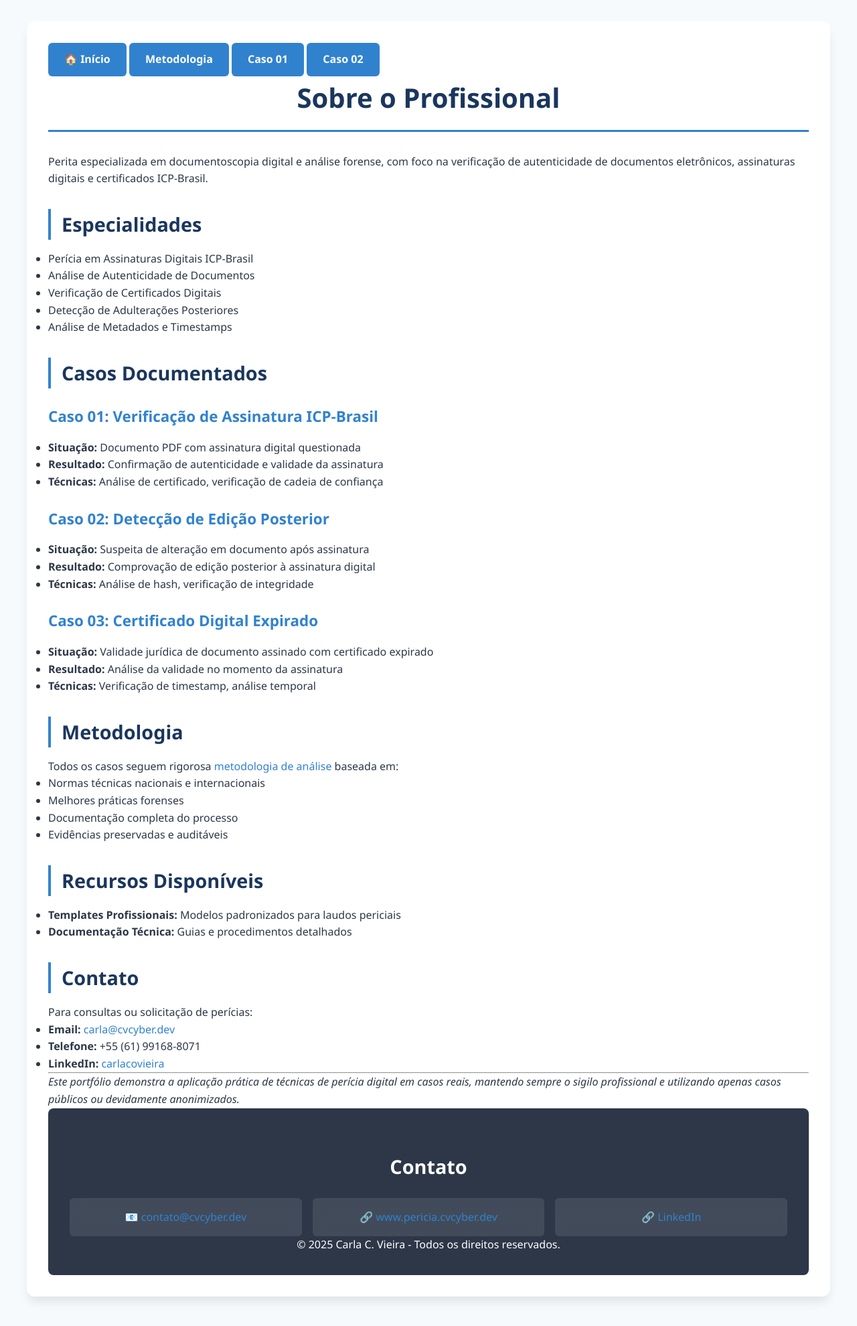
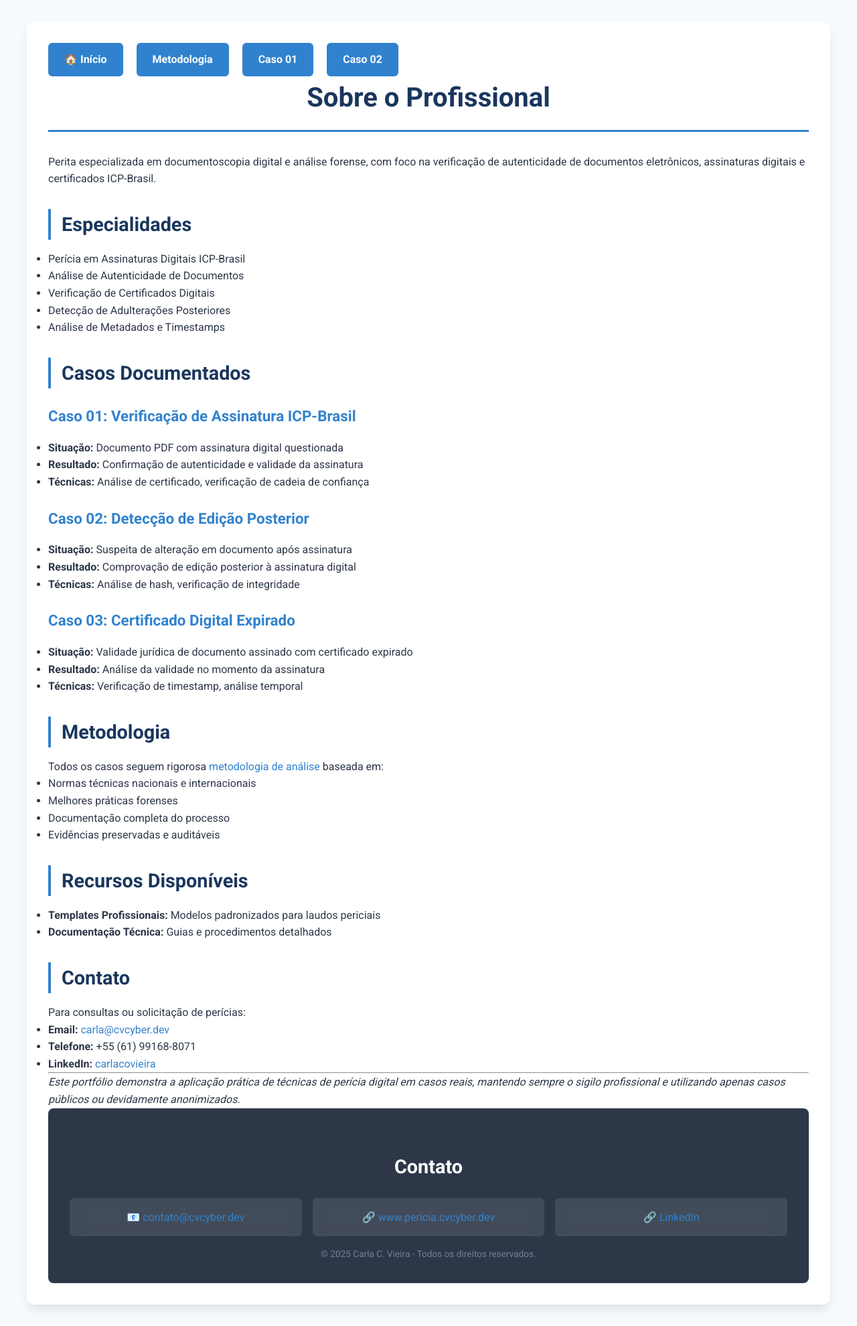
Before and after one commit to carla-cvcyber/pericia-digital-portfolio, a Jekyll site: the page built from index.md, in a window 1280 px wide. Shown: the whole page at 67% size. Built offline with Jekyll 4.4.1, drawn with Linux system fonts in a browser that asks for light colours.

Commit message:
Update style.css

```diff
--- a/assets/css/style.css
+++ b/assets/css/style.css
@@ -1,3 +1,6 @@
+/* Import Google Fonts */
+@import url('https://fonts.googleapis.com/css2?family=Roboto:wght@400;700&display=swap');
+
 /* Reset básico */
 * {
     margin: 0;
@@ -25,7 +28,7 @@
 
 /* Tipografia */
 body {
-    font-family: 'Segoe UI', Tahoma, Geneva, Verdana, sans-serif;
+    font-family: 'Roboto', 'Segoe UI', Tahoma, Geneva, Verdana, sans-serif; /* Updated */
     line-height: 1.6;
     color: var(--text-primary);
     background-color: var(--light-bg);
@@ -434,6 +437,23 @@ a:hover {
     box-shadow: var(--shadow);
 }
 
+/* Button focus for accessibility - NEW */
+.btn:focus {
+    outline: 3px solid var(--accent-color);
+    outline-offset: 2px;
+}
+
+/* Navigation button spacing and active state - NEW */
+nav a.btn {
+    margin-right: 1rem;
+}
+
+nav a.btn.active,
+nav a.btn:hover {
+    background: var(--primary-color);
+    box-shadow: var(--shadow);
+}
+
 /* Responsividade */
 @media (max-width: 768px) {
     .container {
@@ -470,6 +490,13 @@ a:hover {
     }
 }
 
+/* Footer copyright styling - NEW */
+footer.contact p {
+    font-size: 0.85rem;
+    margin-top: 1rem;
+    color: var(--text-muted);
+}
+
 /* Impressão */
 @media print {
     body {
```
